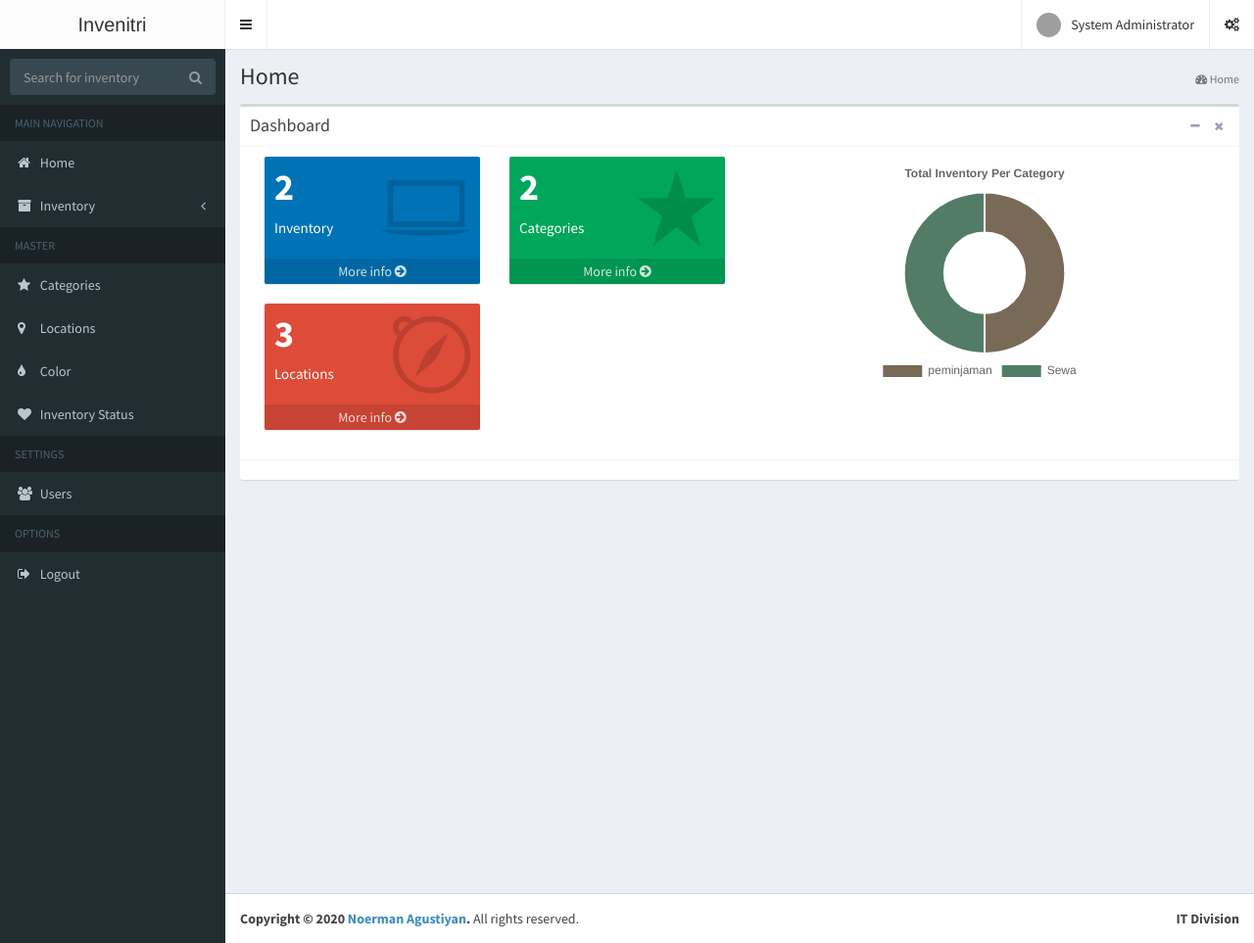
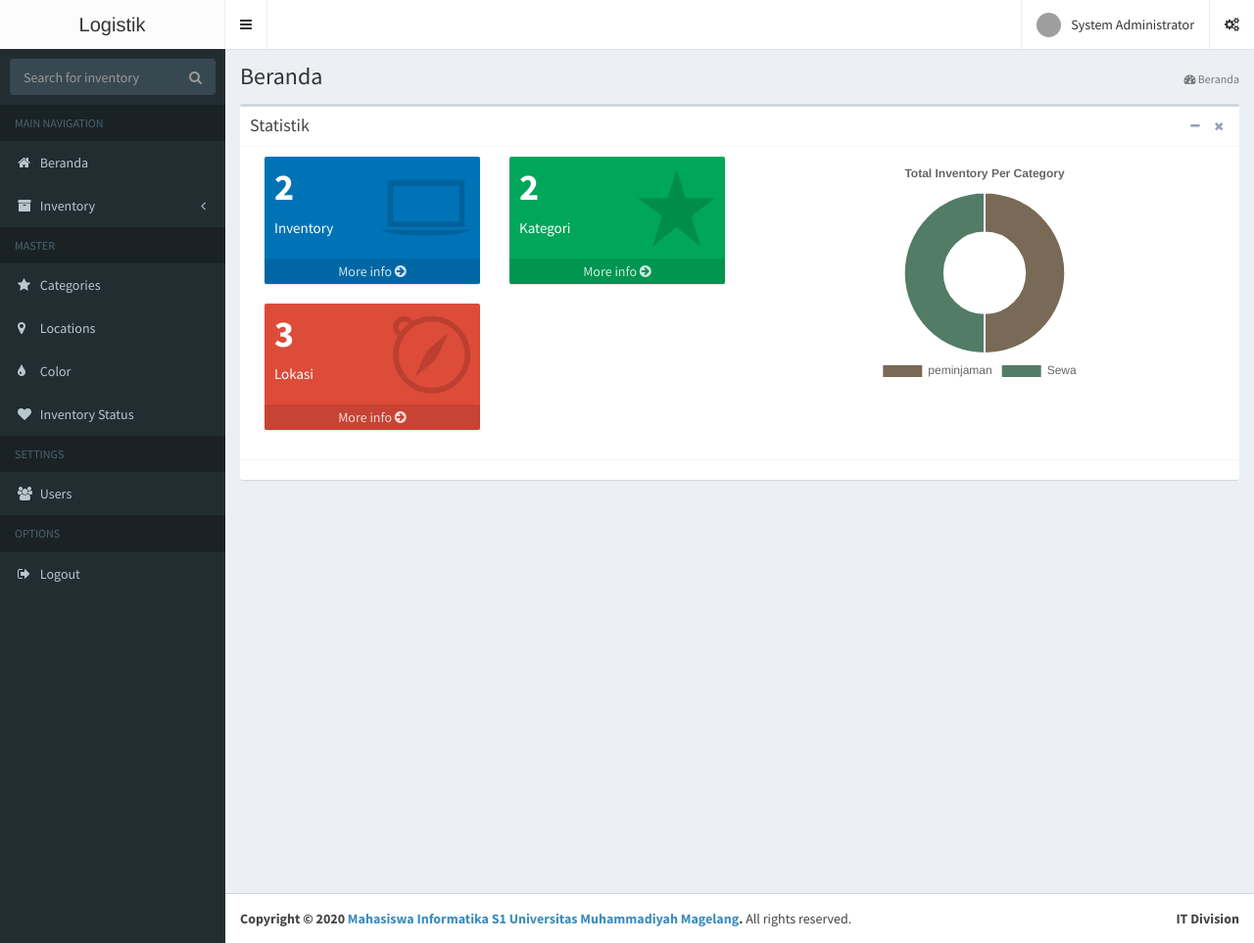
Before and after one commit to zulfiachsans/projectlogistik, a CodeIgniter app: page /database/index.php/welcome/index in a window 1280 px wide. Shown: the whole page at 98% size. Run offline with CodeIgniter, Linux system fonts and the light colour scheme; the visitor is signed in with stand-in values (Sample User, id 1); data comes from the database, SQL or seed files in the repository; some libraries are stand-ins or nearby versions; grey boxes are pictures that could not be loaded.

Commit message:
perubahan pada beberapa file

```diff
--- a/application/config/site.php
+++ b/application/config/site.php
@@ -1,5 +1,5 @@
 <?php
-defined('BASEPATH') OR exit('No direct script access allowed');
+defined('BASEPATH') or exit('No direct script access allowed');
 /**
  *	Site Settings
  *
@@ -11,7 +11,7 @@ defined('BASEPATH') OR exit('No direct script access allowed');
  *
  */
 
-$config['site_name']    = "Invenitri";
+$config['site_name']    = "Logistik";
 $config['site_slogan']  = "Integrated Inventory System V3";
-$config['site_author']  = "Noerman Agustiyan";
-$config['site_company'] = "Noerman Agustiyan";
+$config['site_author']  = "Mahasiswa Informatika S1 Universitas Muhammadiyah Magelang";
+$config['site_company'] = "Mahasiswa Informatika S1 Universitas Muhammadiyah Magelang";
--- a/application/language/indonesian/auth_lang.php
+++ b/application/language/indonesian/auth_lang.php
@@ -1,4 +1,4 @@
-<?php  if ( ! defined('BASEPATH')) exit('No direct script access allowed');
+<?php if (!defined('BASEPATH')) exit('No direct script access allowed');
 /**
  * Name:  Auth Lang - Indonesia
  *
@@ -32,7 +32,7 @@ $lang['login_forgot_password'] = 'Lupa Kata Sandi?';
 
 // Index
 $lang['index_heading']           = 'Pengguna';
-$lang['index_subheading']        = 'Berkut adalah daftar dari para Pengguna.';
+$lang['index_subheading']        = 'Berikut adalah daftar dari para Pengguna.';
 $lang['index_fname_th']          = 'Nama Depan';
 $lang['index_lname_th']          = 'Nama Belakang';
 $lang['index_username_th']       = 'Username';
--- a/application/views/partials/_alte_menu.php
+++ b/application/views/partials/_alte_menu.php
@@ -20,11 +20,11 @@
 				<li class="header">MAIN NAVIGATION</li>
 				<li>
 					<a href="<?php echo base_url() ?>">
-						<i class="fa fa-home"></i> <span>Home</span>
+						<i class="fa fa-home"></i> <span>Beranda</span>
 					</a>
 				</li>
 
-			<?php if ($this->ion_auth->logged_in()): ?>
+				<?php if ($this->ion_auth->logged_in()) : ?>
 					<li class="treeview">
 						<a href="#"><i class="fa fa-archive"></i> <span>Inventory</span>
 							<span class="pull-right-container">
@@ -32,11 +32,11 @@
 							</span>
 						</a>
 						<ul class="treeview-menu">
-            <li><a href="<?php echo base_url('inventory') ?>"><i class="fa fa-plus"></i> Add New</a></li>
-            <li><a href="<?php echo base_url('inventory/all') ?>"><i class="fa fa-list-alt"></i> All Data</a></li>
+							<li><a href="<?php echo base_url('inventory') ?>"><i class="fa fa-plus"></i> Tambah data</a></li>
+							<li><a href="<?php echo base_url('inventory/all') ?>"><i class="fa fa-list-alt"></i> Semua data</a></li>
 							<li><a href="<?php echo base_url('inventory/by_category') ?>"><i class="fa fa-star-o"></i> By Category</a></li>
 							<li><a href="<?php echo base_url('inventory/by_location') ?>"><i class="fa fa-map-pin"></i> By Location</a></li>
-            <li><a href="<?php echo base_url('inventory/search') ?>"><i class="fa fa-search"></i> Search</a></li>
+							<li><a href="<?php echo base_url('inventory/search') ?>"><i class="fa fa-search"></i> Pencarian</a></li>
 						</ul>
 					</li>
 					<li class="header">MASTER</li>
@@ -55,7 +55,7 @@
 							<i class="fa fa-tint"></i> <span>Color</span>
 						</a>
 					</li>
-				<?php if ($this->ion_auth->is_admin()): ?>
+					<?php if ($this->ion_auth->is_admin()) : ?>
 						<li>
 							<a href="<?php echo base_url('status') ?>">
 								<i class="fa fa-heart"></i> <span>Inventory Status</span>
@@ -75,7 +75,7 @@
 							<i class="fa fa-sign-out"></i> <span>Logout</span>
 						</a>
 					</li>
-			<?php else: ?>
+				<?php else : ?>
 					<li>
 						<a href="<?php echo base_url('auth/login') ?>">
 							<i class="fa fa-sign-in"></i> <span>Login</span>
--- a/application/views/welcome/welcome_message.php
+++ b/application/views/welcome/welcome_message.php
@@ -1,4 +1,4 @@
-<?php defined('BASEPATH') OR exit('No direct script access allowed'); ?>
+<?php defined('BASEPATH') or exit('No direct script access allowed'); ?>
 <!-- =========================== CONTENT =========================== -->
 
 <!-- Content Wrapper. Contains page content -->
@@ -6,11 +6,11 @@
 	<!-- Content Header (Page header) -->
 	<section class="content-header">
 		<h1>
-				Home
+			Beranda
 			<!-- <small>it all starts here</small> -->
 		</h1>
 		<ol class="breadcrumb">
-				<li class="active"><i class="fa fa-dashboard"></i> Home</li>
+			<li class="active"><i class="fa fa-dashboard"></i> Beranda</li>
 		</ol>
 	</section>
 
@@ -20,7 +20,7 @@
 		<!-- Default box -->
 		<div class="box">
 			<div class="box-header with-border">
-					<h3 class="box-title">Dashboard</h3>
+				<h3 class="box-title">Statistik</h3>
 
 				<div class="box-tools pull-right">
 					<button class="btn btn-box-tool" data-widget="collapse" data-toggle="tooltip" title="Collapse"><i class="fa fa-minus"></i></button>
@@ -51,7 +51,7 @@
 								<div class="inner">
 									<h3><?php echo $total_category ?></h3>
 
-										<p>Categories</p>
+									<p>Kategori</p>
 								</div>
 								<div class="icon">
 									<i class="ion ion-star"></i>
@@ -66,7 +66,7 @@
 								<div class="inner">
 									<h3><?php echo $total_location ?></h3>
 
-										<p>Locations</p>
+									<p>Lokasi</p>
 								</div>
 								<div class="icon">
 									<i class="ion ion-compass"></i>
```
Also changed, not shown: application/views/auth/index.php (+20 -20 lines), .htaccess (added), 2 other files. Lines whose indentation alone changed are shown as unchanged.
